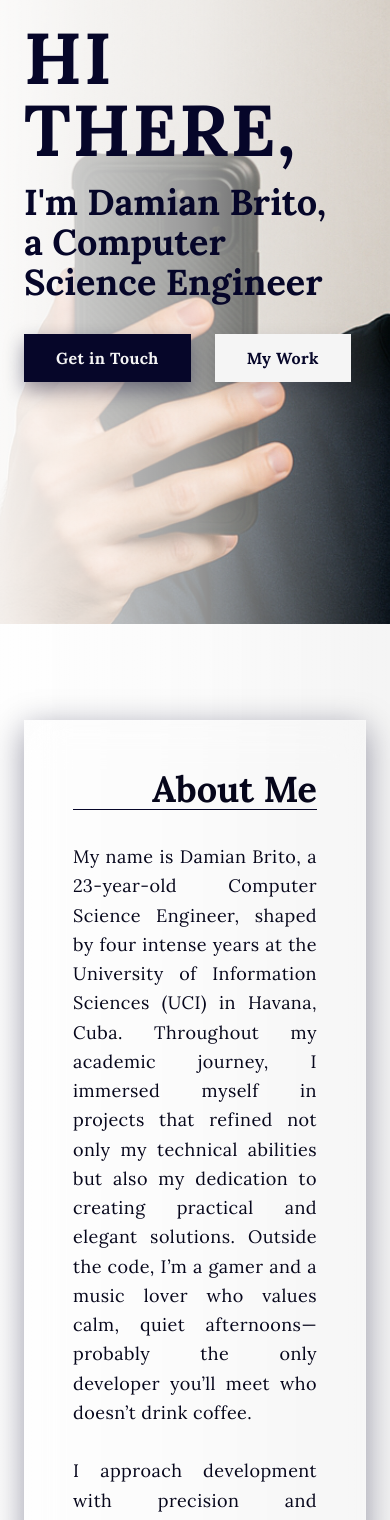
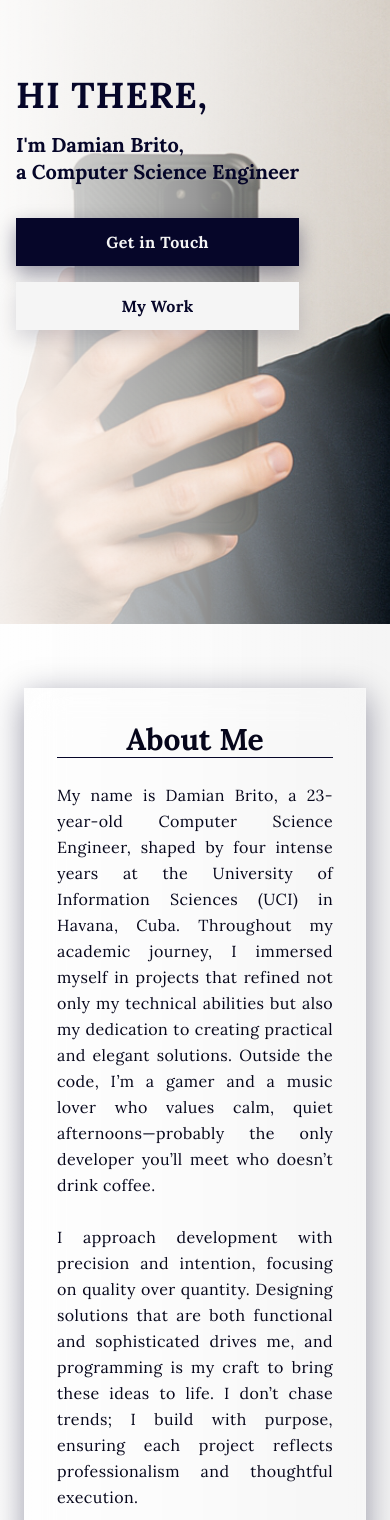
Before and after one commit to DamRandom/My-Portfolio, a Next.js app: page / in a window 390 px wide. Shown: the part 220-1740 px from the top of the page. Built offline with nearby package versions, Linux system fonts and the light colour scheme.

Commit message:
I dont remember the changes

```diff
--- a/src/components/AboutMe.tsx
+++ b/src/components/AboutMe.tsx
@@ -5,14 +5,18 @@ export default function AboutMe() {
   return (
     <section
       id="about"
-      className="relative w-full py-24 px-6 md:px-12 lg:px-16 xl:px-24 flex justify-center"
+      className="relative w-full py-16 px-6 sm:py-20 sm:px-8 md:px-12 lg:px-16 xl:px-24 flex justify-center"
       style={{ fontFamily: "'Playfair Display', serif" }}
     >
       {/* Gradiente de fondo sin animación */}
       <div className="absolute inset-0 bg-gradient-to-r from-white/90 via-white/60 to-transparent z-0" />
 
       <div
-        className="relative z-10 w-full max-w-[90rem] bg-white/10 backdrop-blur-[20px] shadow-2xl border border-white/20 p-12"
+        className="
+          relative z-10 w-full max-w-[90rem]
+          bg-white/10 backdrop-blur-[20px] shadow-2xl border border-white/20
+          p-8 sm:p-12
+          "
         style={{ boxShadow: "0 8px 32px 0 rgba(6, 6, 41, 0.4)" }}
       >
         <motion.h2
@@ -20,7 +24,12 @@ export default function AboutMe() {
           whileInView={{ opacity: 1, x: 0 }}
           transition={{ duration: 0.6, delay: 0.2 }}
           viewport={{ once: true }}
-          className="text-4xl font-lora font-semibold mb-8 border-b border-[#060629] text-[#06061B] text-right w-full"
+          className="
+            text-3xl sm:text-4xl font-lora font-semibold mb-6 sm:mb-8
+            border-b border-[#060629] text-[#06061B]
+            w-full
+            text-center sm:text-right
+          "
         >
           About Me
         </motion.h2>
@@ -30,7 +39,10 @@ export default function AboutMe() {
           whileInView={{ opacity: 1, y: 0 }}
           transition={{ duration: 0.8, delay: 0.3 }}
           viewport={{ once: true }}
-          className="text-lg font-lora leading-relaxed tracking-wide text-[#06061B] text-justify"
+          className="
+            text-base sm:text-lg font-lora leading-relaxed tracking-wide
+            text-[#06061B] text-justify
+          "
         >
           My name is Damian Brito, a 23-year-old Computer Science Engineer,
           shaped by four intense years at the University of Information Sciences
--- a/src/components/Hero.tsx
+++ b/src/components/Hero.tsx
@@ -7,10 +7,9 @@ export default function Hero() {
   return (
     <section
       id="hero"
-      className="relative min-h-screen flex items-center bg-transparent px-6 md:px-20"
+      className="relative min-h-screen flex items-center bg-transparent px-4 sm:px-6 md:px-20"
       aria-label="Hero Section"
     >
-      {/* Gradiente blanco suave desde la izquierda */}
       <motion.div
         className="absolute inset-0 bg-gradient-to-r from-white/90 via-white/60 to-transparent z-0"
         initial={{ opacity: 0, x: -50 }}
@@ -19,13 +18,13 @@ export default function Hero() {
       />
 
       <motion.div
-        className="relative z-10 max-w-4xl text-[#060629] translate-y-[-10%] md:ml-8"
+        className="relative z-10 max-w-4xl text-[#060629] translate-y-[-10%] sm:ml-4 md:ml-8"
         initial={{ opacity: 0, y: 40 }}
         animate={{ opacity: 1, y: 0 }}
         transition={{ duration: 1, ease: "easeOut", delay: 0.3 }}
       >
         <motion.h2
-          className="text-7xl font-lora font-extrabold uppercase tracking-wide mb-4"
+          className="text-4xl sm:text-5xl md:text-6xl lg:text-7xl font-lora font-extrabold uppercase tracking-wide mb-4"
           initial={{ opacity: 0, y: 20 }}
           animate={{ opacity: 1, y: 0 }}
           transition={{ duration: 0.8, ease: "easeOut", delay: 0.5 }}
@@ -34,16 +33,17 @@ export default function Hero() {
         </motion.h2>
 
         <motion.h1
-          className="text-4xl md:text-5xl font-lora font-semibold mb-8"
+          className="text-xl sm:text-2xl md:text-4xl lg:text-5xl font-lora font-semibold mb-8 leading-snug"
           initial={{ opacity: 0, y: 20 }}
           animate={{ opacity: 1, y: 0 }}
           transition={{ duration: 0.8, ease: "easeOut", delay: 0.7 }}
         >
-          I&apos;m Damian Brito, <br />a Computer Science Engineer
+          I&apos;m Damian Brito, <br />
+          a Computer Science Engineer
         </motion.h1>
 
         <motion.div
-          className="flex gap-6"
+          className="flex flex-col sm:flex-row gap-4 sm:gap-6"
           initial={{ opacity: 0, y: 20 }}
           animate={{ opacity: 1, y: 0 }}
           transition={{ duration: 0.8, ease: "easeOut", delay: 1 }}
@@ -52,7 +52,7 @@ export default function Hero() {
             whileHover={{ scale: 1.05 }}
             whileTap={{ scale: 0.97 }}
             href="#contact"
-            className="bg-[#060629] text-[#F5F5F5] px-8 py-3 font-lora font-semibold tracking-wide shadow-[0_8px_20px_rgba(6,6,41,0.4)] transition transform hover:translate-y-1 hover:shadow-[0_4px_10px_rgba(6,6,41,0.6)] hover:bg-[#FAFAFA] hover:text-[#060629]"
+            className="bg-[#060629] text-[#F5F5F5] px-6 py-3 sm:px-8 font-lora font-semibold tracking-wide text-center shadow-[0_8px_20px_rgba(6,6,41,0.4)] transition transform hover:translate-y-1 hover:shadow-[0_4px_10px_rgba(6,6,41,0.6)] hover:bg-[#FAFAFA] hover:text-[#060629]"
           >
             Get in Touch
           </motion.a>
@@ -61,7 +61,7 @@ export default function Hero() {
             whileHover={{ scale: 1.05 }}
             whileTap={{ scale: 0.97 }}
             href="#projects"
-            className="bg-[#F5F5F5] text-[#060629] px-8 py-3 font-lora font-semibold tracking-wide shadow-[0_8px_20px_rgba(6,6,41,0.15)] transition transform hover:translate-y-1 hover:shadow-[0_4px_10px_rgba(6,6,41,0.3)] hover:bg-[#060629] hover:text-[#F5F5F5]"
+            className="bg-[#F5F5F5] text-[#060629] px-6 py-3 sm:px-8 font-lora font-semibold tracking-wide text-center shadow-[0_8px_20px_rgba(6,6,41,0.15)] transition transform hover:translate-y-1 hover:shadow-[0_4px_10px_rgba(6,6,41,0.3)] hover:bg-[#060629] hover:text-[#F5F5F5]"
           >
             My Work
           </motion.a>
--- a/src/components/Projects.tsx
+++ b/src/components/Projects.tsx
@@ -72,9 +72,7 @@ export default function Projects() {
           >
             {title === "Rose-Reverie" ? (
               <div
-                className="relative shadow-lg border border-white/20 overflow-hidden"
-                style={{ width: 300, height: 199 }}
-              >
+                className="relative shadow-lg border border-white/20 overflow-hidden">
                 <Image
                   src={image}
                   alt={title}
@@ -92,9 +90,7 @@ export default function Projects() {
       "
                 >
                   <div
-                    className="absolute left-0 right-0 bg-[#0C1212] flex justify-center items-center"
-                    style={{ height: "120px", top: "calc(50% - 60px)" }}
-                  >
+                    className="absolute left-0 right-0 bg-[#0C1212] flex justify-center items-center">
                     <Image
                       src="/images/projects/rose-reverie-logo.png"
                       alt="Logo"
@@ -107,9 +103,7 @@ export default function Projects() {
               </div>
             ) : title === "PowerHaus" ? (
               <div
-                className="relative shadow-lg border border-white/20 overflow-hidden"
-                style={{ width: 300, height: 199 }}
-              >
+                className="relative shadow-lg border border-white/20 overflow-hidden">
                 <Image
                   src={image}
                   alt={title}
@@ -127,9 +121,7 @@ export default function Projects() {
       "
                 >
                   <div
-                    className="absolute left-0 right-0 bg-[#101828] flex justify-center items-center"
-                    style={{ height: "120px", top: "calc(50% - 60px)" }}
-                  >
+                    className="absolute left-0 right-0 bg-[#101828] flex justify-center items-center">
                     <Image
                       src="/images/projects/powerhaus-logo.png"
                       alt="PowerHaus Logo"
@@ -142,9 +134,7 @@ export default function Projects() {
               </div>
             ) : title === "LitHub" ? (
               <div
-                className="relative shadow-lg border border-white/20 overflow-hidden"
-                style={{ width: 300, height: 199 }}
-              >
+                className="relative shadow-lg border border-white/20 overflow-hidden">
                 <Image
                   src={image}
                   alt={title}
@@ -162,12 +152,10 @@ export default function Projects() {
       "
                 >
                   <div
-                    className="absolute left-0 right-0 bg-[#F4F5F7] shadow-lg flex justify-center items-center"
-                    style={{ height: "120px", top: "calc(50% - 60px)" }}
-                  >
+                    className="absolute left-0 right-0 bg-[#F4F5F7] shadow-lg flex justify-center items-center">
                     <Image
                       src="/images/projects/lithub-logo.png"
-                      alt="Blog CMS Logo"
+                      alt="Lithub Logo"
                       width={120}
                       height={40}
                       priority
@@ -177,9 +165,7 @@ export default function Projects() {
               </div>
             ) : (
               <div
-                className="relative shadow-lg border border-white/20 overflow-hidden"
-                style={{ width: 300, height: 199 }}
-              >
+                className="relative shadow-lg border border-white/20 overflow-hidden">
                 <Image
                   src={image}
                   alt={title}
```
